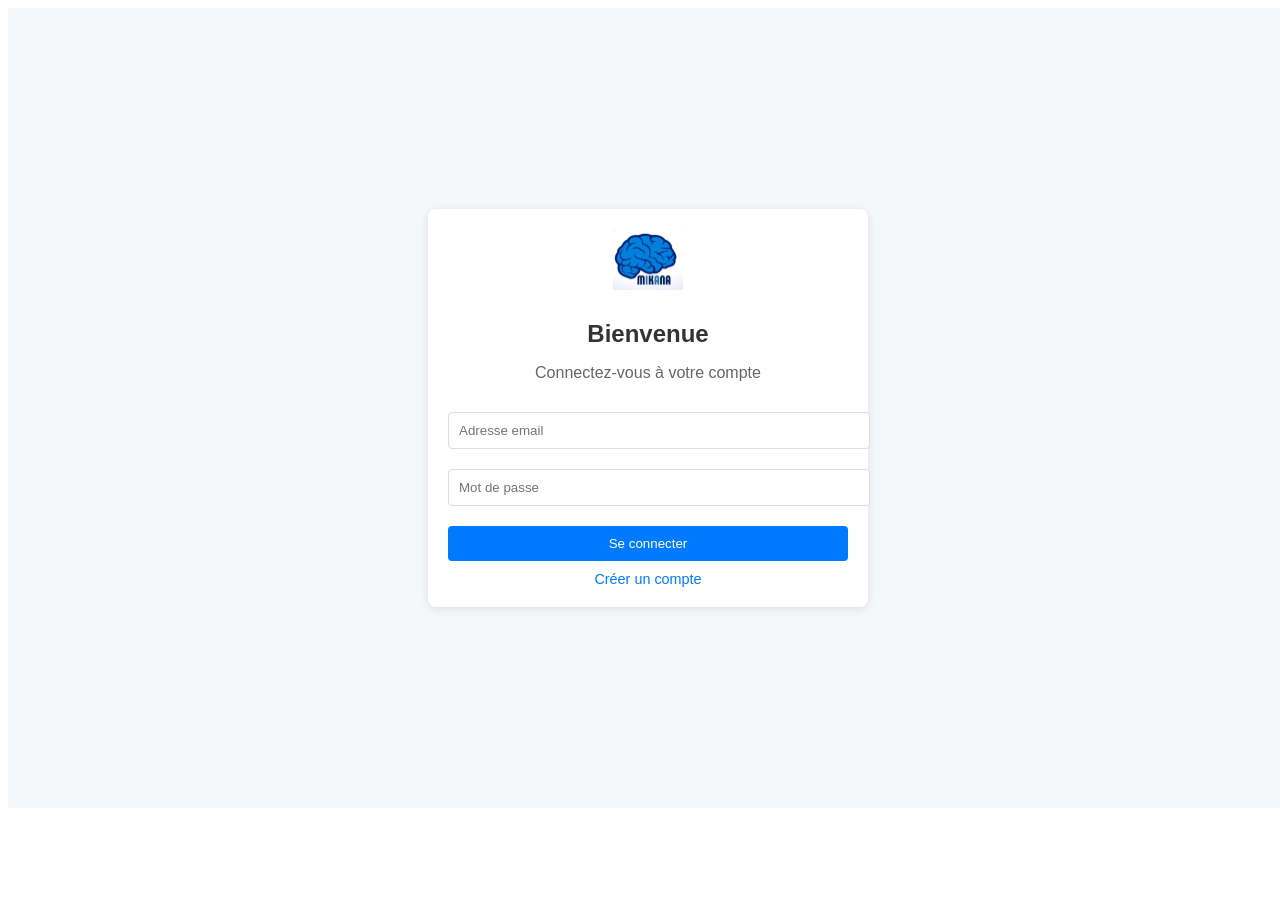
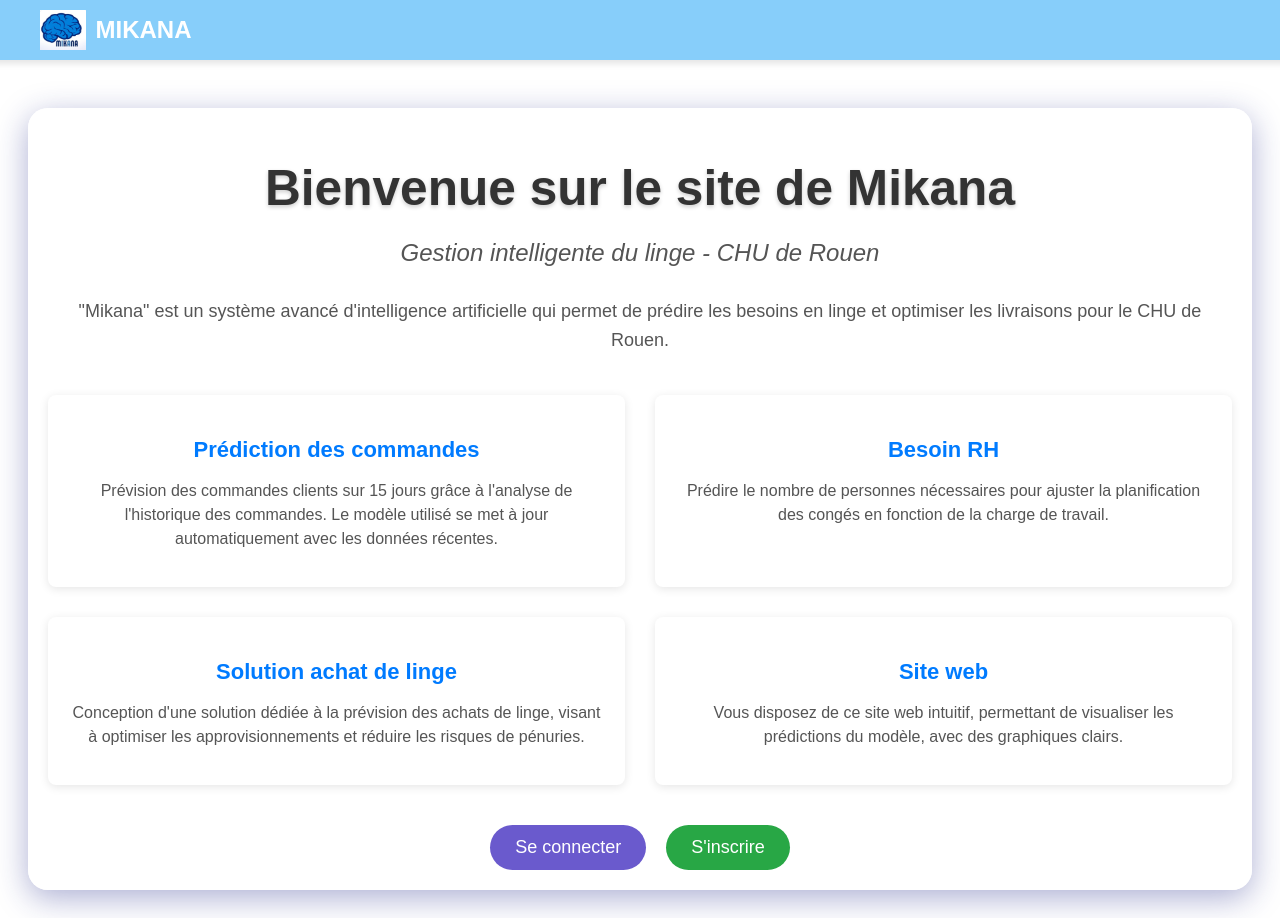
Before and after one commit to Cheikhamar12/ping, a React (Vite) app in the folder Frontend/: page /bienvenu in a window 1280 px wide. Before the commit this address led to /connexion. Before the commit the page ends 816 px from the top, so only its background shows below. Built offline with nearby package versions, Linux system fonts and the light colour scheme.

Commit message:
integration_page_bienvenu_modif_metrics

```diff
--- a/Frontend/src/App.jsx
+++ b/Frontend/src/App.jsx
@@ -5,6 +5,7 @@ import Inscription from './authentification/Inscription';
 import Connexion from './authentification/Connexion';
 import AccueilPage from './prediction/AccueilPage';
 import DataUpload from './pages/DataUpload';
+import Bienvenue from './authentification/Bienvenu';
 
 function App() {
   const [userId, setUserId] = useState(null);
@@ -18,12 +19,14 @@ function App() {
   return (
     <Router>
       <Routes>
-        {/* Route de base : Redirige vers Inscription */}
-        <Route path="/" element={<Navigate to="/inscription" replace />} />
+        {/* Route de base : Redirige vers bienvenue */}
+        <Route path="/" element={<Navigate to="/bienvenu" replace />} />
 
         {/* Routes accessibles à tous */}
         <Route path="/inscription" element={<Inscription />} />
         <Route path="/connexion" element={<Connexion />} />
+        <Route path="/bienvenu" element={<Bienvenue />} />
+
 
         {/* Routes protégées */}
         <Route
--- /dev/null
+++ b/Frontend/src/authentification/Bienvenu.jsx
@@ -0,0 +1,221 @@
+import React from 'react';
+import { motion } from 'framer-motion'; // Importer motion ici
+import logo from '../assets/logo.png';
+
+const Bienvenu = () => {
+  const sections = [
+    {
+      title: 'Prédiction des commandes',
+      text: `Prévision des commandes clients sur 15 jours grâce à l'analyse de l'historique des commandes. Le modèle utilisé se met à jour automatiquement avec les données récentes.`,
+    },
+    {
+      title: 'Besoin RH',
+      text: `Prédire le nombre de personnes nécessaires pour ajuster la planification des congés en fonction de la charge de travail.`,
+    },
+    {
+      title: 'Solution achat de linge',
+      text: `Conception d'une solution dédiée à la prévision des achats de linge, visant à optimiser les approvisionnements et réduire les risques de pénuries.`,
+    },
+    {
+      title: 'Site web',
+      text: `Vous disposez de ce site web intuitif, permettant de visualiser les prédictions du modèle, avec des graphiques clairs.`,
+    },
+  ];
+
+  return (
+    <div style={styles.container}>
+      {/* Barre de navigation */}
+      <nav style={styles.navbar}>
+        <div style={styles.navContent}>
+          <div style={styles.logoContainer}>
+            <img src={logo} alt="Logo" style={styles.logo} />
+            <span style={styles.brand}>MIKANA</span>
+          </div>
+          <ul style={styles.navLinks}>
+            {/* Liens de navigation ici */}
+          </ul>
+        </div>
+      </nav>
+
+      {/* Contenu principal */}
+      <motion.div
+        initial={{ opacity: 0, y: -50 }}
+        animate={{ opacity: 1, y: 0 }}
+        transition={{ duration: 1 }}
+        style={styles.mainContent}
+      >
+        <motion.h1
+          style={styles.title}
+          animate={{ scale: [1, 1.1, 1] }}
+          transition={{ repeat: Infinity, duration: 2 }}
+        >
+          Bienvenue sur le site de Mikana
+        </motion.h1>
+        <p style={styles.subtitle}>
+          Gestion intelligente du linge - CHU de Rouen
+        </p>
+
+        {/* Section de texte explicatif */}
+        <p style={styles.description}>
+          "Mikana" est un système avancé d'intelligence artificielle qui permet de prédire les besoins en linge et optimiser les livraisons pour le CHU de Rouen.
+        </p>
+
+        {/* Sections détaillées */}
+        <motion.div
+          style={styles.sectionsContainer}
+          initial={{ opacity: 0 }}
+          animate={{ opacity: 1 }}
+          transition={{ duration: 1.5, delay: 0.8 }}
+        >
+          {sections.map((section, index) => (
+            <motion.div
+              key={index}
+              style={styles.section}
+              whileHover={{ scale: 1.05, boxShadow: '0 10px 20px rgba(0,0,0,0.2)' }}
+            >
+              <h3 style={styles.sectionTitle}>{section.title}</h3>
+              <p style={styles.sectionText}>{section.text}</p>
+            </motion.div>
+          ))}
+        </motion.div>
+
+        {/* Boutons */}
+        <div style={styles.buttonContainer}>
+          <button style={styles.buttonPrimary} onClick={() => (window.location.href = '/connexion')}>
+            Se connecter
+          </button>
+          <button style={styles.buttonSecondary} onClick={() => (window.location.href = '/inscription')}>
+            S'inscrire
+          </button>
+        </div>
+      </motion.div>
+    </div>
+  );
+};
+
+const styles = {
+  container: {
+    minHeight: '100vh',
+    backgroundColor: 'white', // Fond blanc
+    fontFamily: "'Poppins', sans-serif",
+    color: '#333',
+    display: 'flex',
+    justifyContent: 'center',
+    alignItems: 'center',
+    padding: '20px',
+  },
+  navbar: {
+    background: '#87CEFA', // Bleu ciel
+    padding: '10px 20px',
+    boxShadow: '0 4px 6px rgba(0, 0, 0, 0.1)',
+    position: 'absolute',
+    top: 0,
+    width: '100%',
+  },
+  navContent: {
+    display: 'flex',
+    justifyContent: 'space-between',
+    alignItems: 'center',
+    maxWidth: '1200px',
+    margin: '0 auto',
+  },
+  logoContainer: {
+    display: 'flex',
+    alignItems: 'center',
+  },
+  logo: {
+    height: '40px',
+    marginRight: '10px',
+  },
+  brand: {
+    fontSize: '24px',
+    fontWeight: '600',
+    color: '#fff',
+  },
+  navLinks: {
+    display: 'flex',
+    listStyleType: 'none',
+    padding: 0,
+    margin: 0,
+  },
+  mainContent: {
+    maxWidth: '1200px',
+    marginTop: '80px', // pour ne pas que le contenu soit caché sous la navbar
+    padding: '20px',
+    textAlign: 'center',
+    background: 'rgba(255, 255, 255, 0.9)', // Fond plus clair pour améliorer la lisibilité
+    borderRadius: '20px',
+    boxShadow: '0 8px 32px rgba(31, 38, 135, 0.37)',
+  },
+  title: {
+    fontSize: '3rem',
+    fontWeight: '700',
+    color: '#333',
+    marginBottom: '10px',
+    textShadow: '0 2px 4px rgba(0, 0, 0, 0.2)',
+  },
+  subtitle: {
+    fontSize: '1.5rem',
+    color: '#555',
+    marginBottom: '30px',
+    fontStyle: 'italic',
+  },
+  description: {
+    fontSize: '18px',
+    color: '#555',
+    marginBottom: '40px',
+    lineHeight: '1.6',
+  },
+  sectionsContainer: {
+    display: 'grid',
+    gridTemplateColumns: '1fr 1fr', // Deux colonnes pour le texte
+    gap: '30px',
+    marginBottom: '40px',
+  },
+  section: {
+    background: '#fff',
+    padding: '20px',
+    borderRadius: '8px',
+    boxShadow: '0 2px 10px rgba(0, 0, 0, 0.1)',
+    transition: 'transform 0.3s ease, box-shadow 0.3s ease',
+  },
+  sectionTitle: {
+    fontSize: '22px',
+    fontWeight: '600',
+    color: '#007bff',
+    marginBottom: '15px',
+  },
+  sectionText: {
+    fontSize: '16px',
+    color: '#555',
+    lineHeight: '1.5',
+  },
+  buttonContainer: {
+    display: 'flex',
+    justifyContent: 'center',
+    gap: '20px',
+    marginTop: '40px',
+  },
+  buttonPrimary: {
+    padding: '12px 25px',
+    backgroundColor: '#6a5acd',
+    color: '#fff',
+    border: 'none',
+    borderRadius: '30px',
+    fontSize: '18px',
+    cursor: 'pointer',
+    transition: 'background-color 0.3s ease',
+  },
+  buttonSecondary: {
+    padding: '12px 25px',
+    backgroundColor: '#28a745',
+    color: '#fff',
+    border: 'none',
+    borderRadius: '30px',
+    fontSize: '18px',
+    cursor: 'pointer',
+    transition: 'background-color 0.3s ease',
+  },
+};
+
+export default Bienvenu;
--- a/Frontend/src/prediction/AccueilPage.jsx
+++ b/Frontend/src/prediction/AccueilPage.jsx
@@ -55,15 +55,15 @@ ChartJS.register(
 const evaluateMetric = (metric, value) => {
     const evaluations = {
         rmse: [
-            { threshold: 50, status: 'excellent', color: '#2E7D32' },
-            { threshold: 100, status: 'bon', color: '#1976D2' },
-            { threshold: 200, status: 'moyen', color: '#ED6C02' },
+            { threshold: 1000, status: 'excellent', color: '#2E7D32' },
+            { threshold: 3500, status: 'bon', color: '#1976D2' },
+            { threshold: 5000, status: 'moyen', color: '#ED6C02' },
             { threshold: Infinity, status: 'à améliorer', color: '#D32F2F' }
         ],
         mae: [
-            { threshold: 30, status: 'excellent', color: '#2E7D32' },
-            { threshold: 60, status: 'bon', color: '#1976D2' },
-            { threshold: 120, status: 'moyen', color: '#ED6C02' },
+            { threshold: 1000, status: 'excellent', color: '#2E7D32' },
+            { threshold: 3500, status: 'bon', color: '#1976D2' },
+            { threshold: 5000, status: 'moyen', color: '#ED6C02' },
             { threshold: Infinity, status: 'à améliorer', color: '#D32F2F' }
         ],
         mape: [
```
Also changed, not shown: 2 other files (tests, documents, lock files or other folders).
